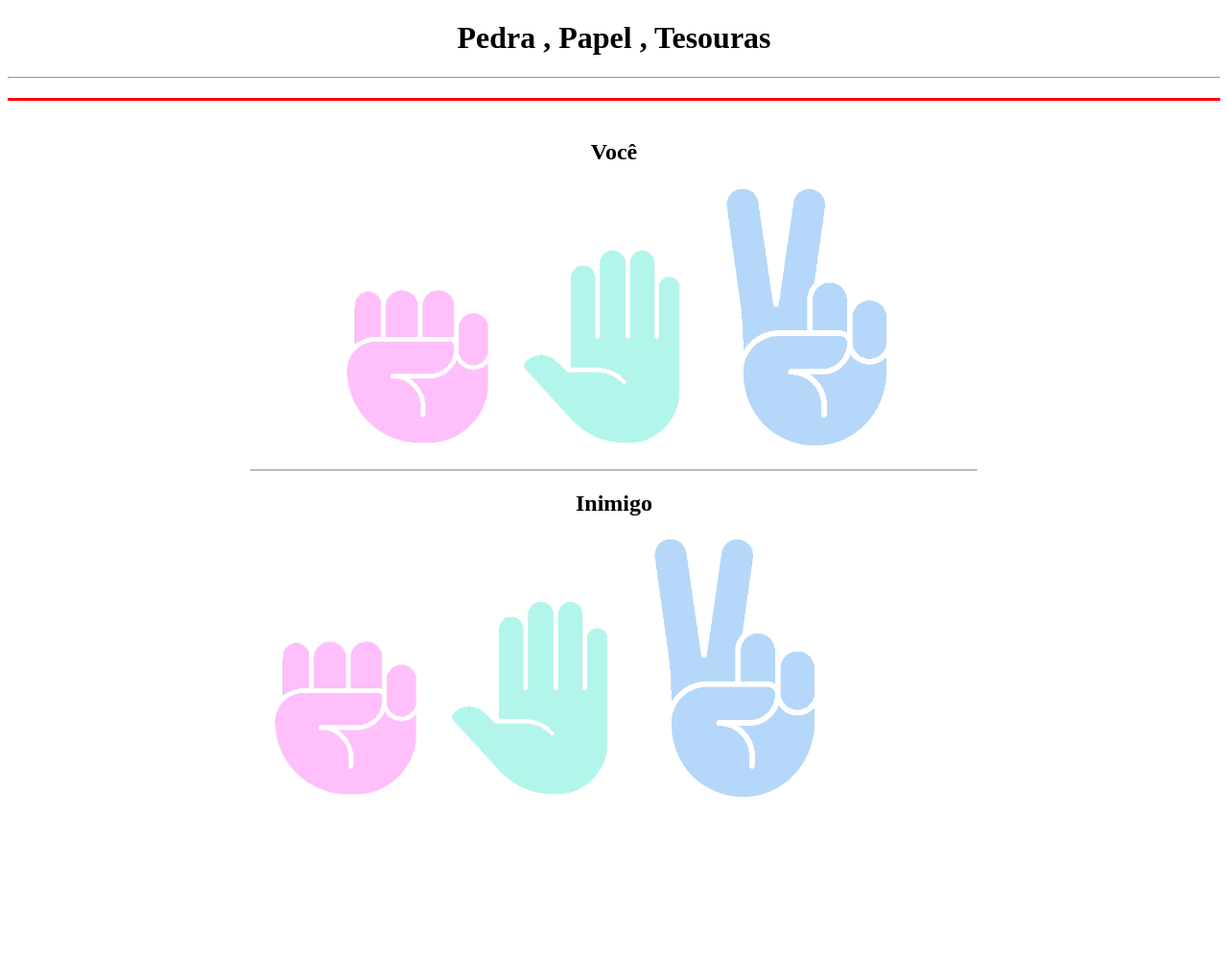
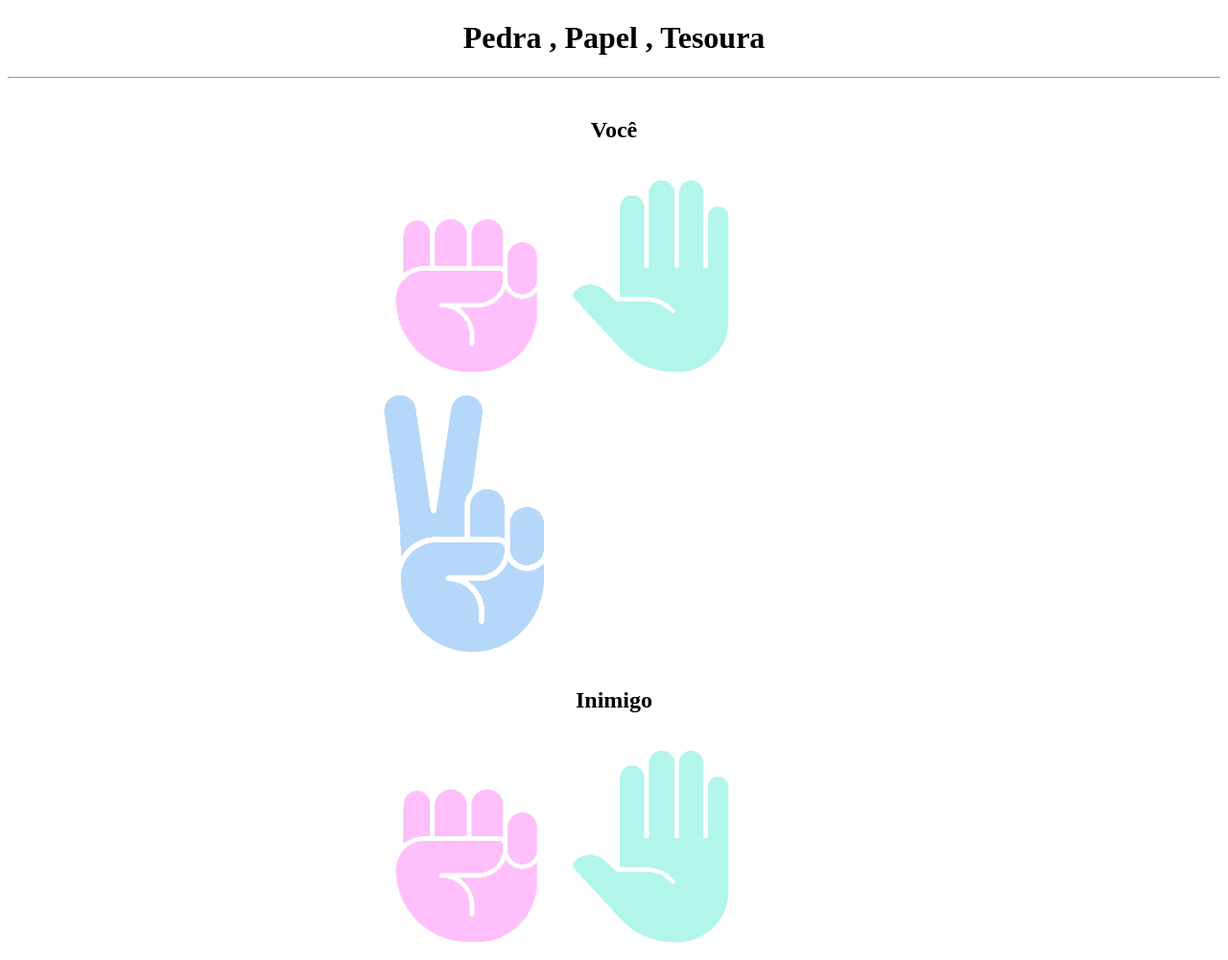
Before and after one commit to jessemp3/Game-rock-paper-scisor-, a plain HTML site: page index.html in a window 1280 px wide. Shown: the top 1000 px of the page at 96% size. Before the commit the page ends 855 px from the top, so only its background shows below. Drawn offline with Linux system fonts and the light colour scheme.

Commit message:
mudanças no html

```diff
--- a/index.html
+++ b/index.html
@@ -12,9 +12,11 @@
         align-items: center;
       }
 
-      .player-option,
+      .player-options,
       .enemy-options {
-        width: 60%;
+        width: 40%;
+        display: grid;
+        justify-content: center;
       }
 
       .title {
@@ -30,9 +32,9 @@
     </style>
   </head>
   <body>
-    <h1 style="text-align: center">Pedra , Papel , Tesouras</h1>
+    <h1 style="text-align: center">Pedra , Papel , Tesoura</h1>
     <hr />
-    <h2 style="text-align: center; border-bottom: 3px solid red;" class="vencedor"></h2>
+    <h2 style="text-align: center" class="vencedor"></h2>
 
     <div class="container">
       <div class="player-options">
@@ -46,7 +48,6 @@
         </div>
       </div>
       <div class="enemy-options">
-        <hr />
         <div class="title">
           <h2>Inimigo</h2>
         </div>
```
